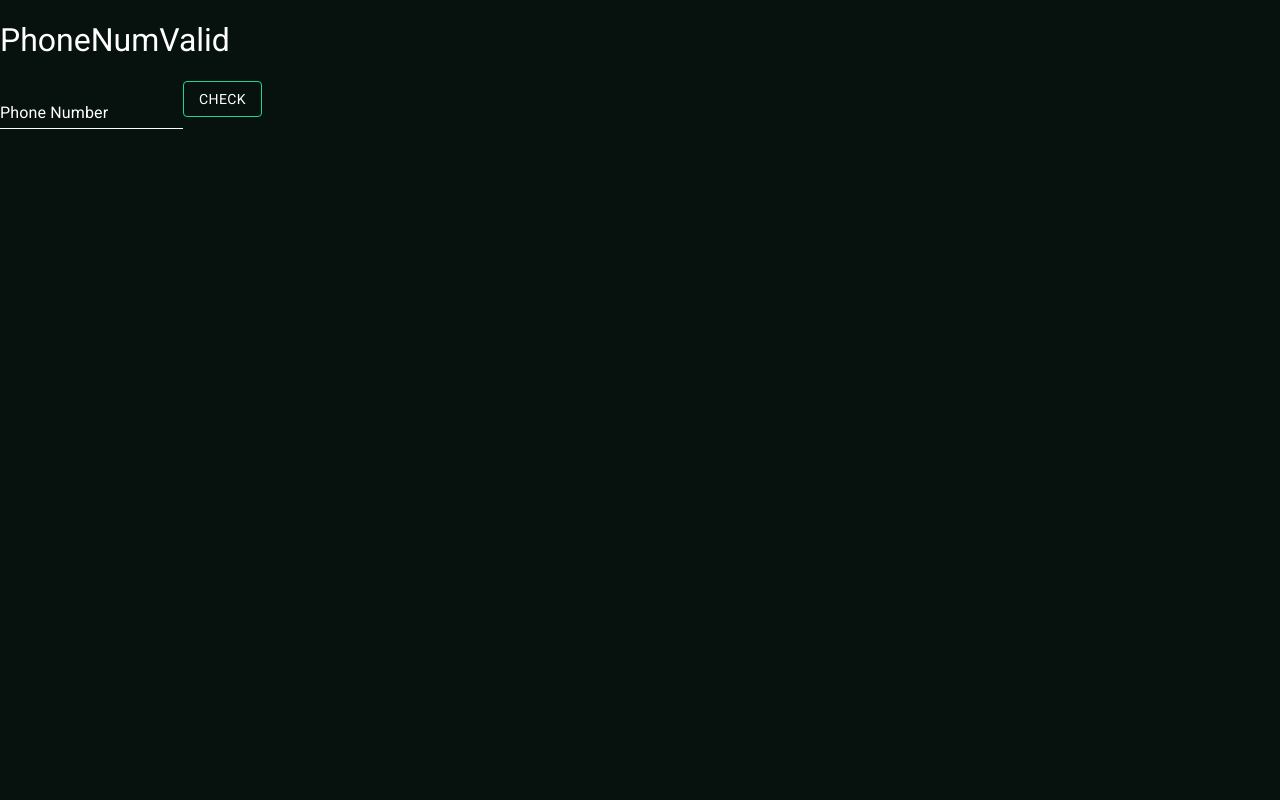
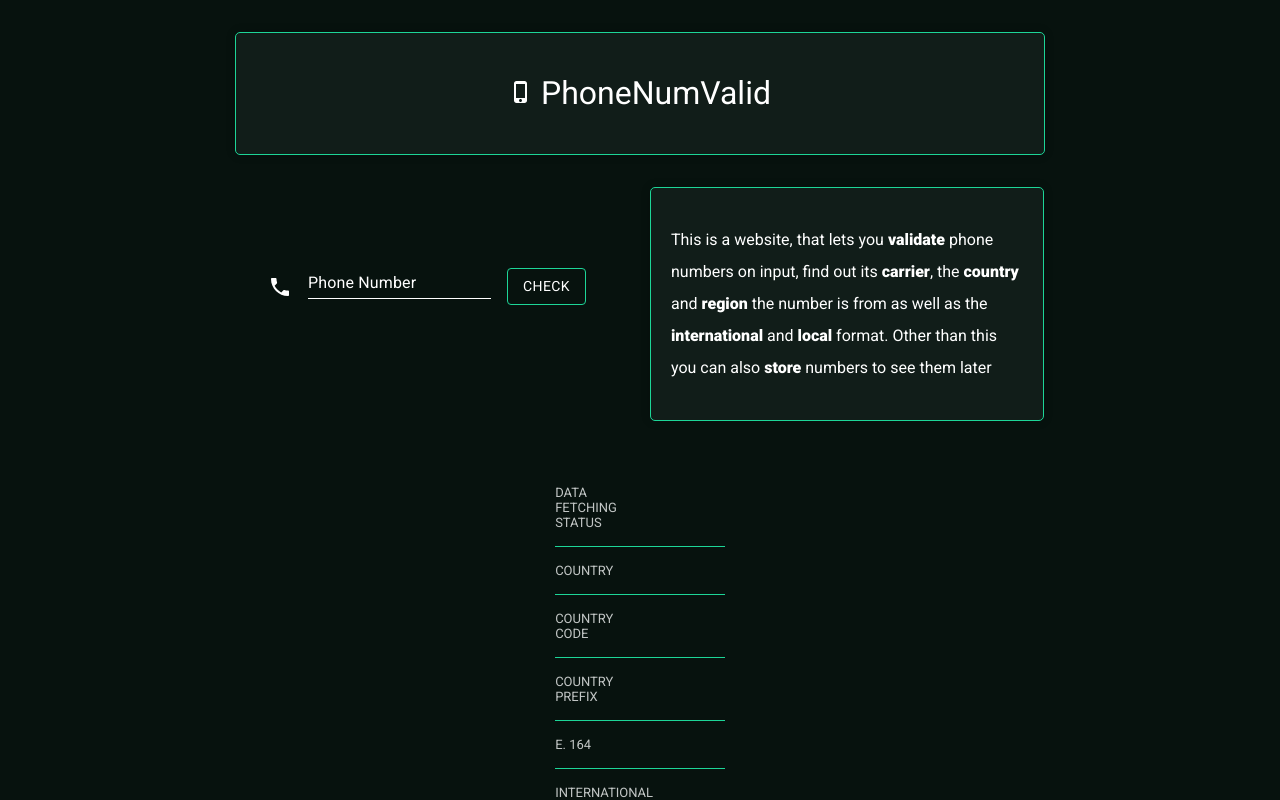
Before and after one commit to 0marKhan/PhoneNumberValidator, a React (Create React App) app: page / in a window 1280 px wide. Shown: the top 800 px of the page. Built offline with nearby package versions, Linux system fonts and the light colour scheme.

Commit message:
added api data and some styling

```diff
--- a/package.json
+++ b/package.json
@@ -5,6 +5,7 @@
   "dependencies": {
     "@emotion/react": "^11.11.1",
     "@emotion/styled": "^11.11.0",
+    "@mui/icons-material": "^5.14.3",
     "@mui/material": "^5.14.5",
     "@testing-library/jest-dom": "^5.17.0",
     "@testing-library/react": "^13.4.0",
--- a/src/App.css
+++ b/src/App.css
@@ -1,4 +1,82 @@
+.card-container {
+  display: flex;
+  justify-content: center;
+}
+
+.middle-data {
+  display: flex;
+  justify-content: center;
+}
+
+form {
+  margin: 4rem 0 0 4rem;
+}
+
+.card,
+.side-card {
+  background-color: #111d19;
+  box-shadow: 0px 0px 10px rgba(0, 0, 0, 0.2);
+  padding: 20px;
+  border-radius: 5px;
+  border: 1px solid #1dd597;
+}
+
+.side-card {
+  width: 22rem;
+  margin-left: 4rem;
+  margin-right: 2rem;
+}
+
+.card {
+  display: flex;
+  justify-content: center;
+  width: 48rem;
+  margin: 2rem;
+}
+
+p {
+  color: #fff;
+  line-height: 2rem;
+}
+
+.important-text {
+  font-weight: 600;
+}
+
 .title {
+  justify-content: center;
   color: #fff;
   font-weight: 500;
 }
+
+.title-text {
+  margin-left: 0.5rem;
+}
+
+.number-data {
+  color: white;
+  display: flex;
+  flex-direction: column;
+  align-items: center;
+  margin: 3rem 0 3rem 0;
+}
+
+.group-data {
+  margin-top: 1rem;
+  display: flex;
+  justify-content: space-between;
+  border-bottom: 1px solid #1dd597;
+  padding-bottom: 1rem;
+}
+
+.data-text {
+  color: #c2c6c5;
+  font-size: small;
+  flex-basis: 50%;
+}
+
+.data-value {
+  flex-grow: 1;
+  text-align: left;
+  padding-left: 1rem;
+}
--- a/src/App.js
+++ b/src/App.js
@@ -1,44 +1,169 @@
+import { useEffect, useState } from "react";
 import "./App.css";
 
-import CustomTextField from "./components/CustomTextField";
+import CustomInput from "./components/CustomInput";
 import SubmitButton from "./components/SubmitButton";
+
+import Backdrop from "@mui/material/Backdrop";
+import CircularProgress from "@mui/material/CircularProgress";
+import LocalPhoneIcon from "@mui/icons-material/LocalPhone";
+import PhoneIphoneIcon from "@mui/icons-material/PhoneIphone";
+
 import axios from "axios";
+
+function App() {
+  const [numberInput, setNumberInput] = useState("");
+  const [phoneNumber, setPhoneNumber] = useState("");
+  const [loading, setLoading] = useState(false);
+  const [numberData, setNumberData] = useState("");
+  const [error, setError] = useState(false);
 
   const options = {
     method: "GET",
-  url: "https://phonenumbervalidatefree.p.rapidapi.com/ts_PhoneNumberValidateTest.jsp",
+    url: "https://veriphone.p.rapidapi.com/verify",
     params: {
-    number: "+59894887799",
-    country: "UY",
+      phone: phoneNumber,
     },
     headers: {
       "X-RapidAPI-Key": "83836b648amsh97b5e8ec6497369p134bb7jsna8e79cb8fed1",
-    "X-RapidAPI-Host": "phonenumbervalidatefree.p.rapidapi.com",
+      "X-RapidAPI-Host": "veriphone.p.rapidapi.com",
     },
   };
 
   const getPhoneNumberValidity = async () => {
     try {
+      setLoading(true); // Set loading to true when the API call starts
       const response = await axios.request(options);
       console.log(response.data);
+      setNumberData(response.data);
     } catch (error) {
-    console.error(error);
+      console.error("Request failed:", error);
+      if (error.response) {
+        console.error("Response data:", error.response.data);
+        console.error("Response status:", error.response.status);
+      }
+      setError(true);
+    } finally {
+      setLoading(false); // Set loading to false when the API call is done
     }
   };
 
-function App() {
+  const setNumberInputHandler = (event) => {
+    setNumberInput(event.target.value);
+  };
+
+  useEffect(() => {
+    if (phoneNumber.trim() !== "") {
+      getPhoneNumberValidity();
+    }
+  }, [phoneNumber]);
+
+  const submitHandler = () => {
+    const inputPhoneNumber = numberInput.trim();
+
+    // Check the pattern here
+    const pattern = /^(\+\d+|\d+)$/; // Allow a plus sign followed by digits or just digits
+    if (pattern.test(inputPhoneNumber) || inputPhoneNumber === "") {
+      setPhoneNumber(inputPhoneNumber); // Set phoneNumber
+      setNumberInput(""); // Clear the input box
+      setError(false); // Reset error state
+    } else {
+      setError(true);
+    }
+  };
+
   return (
     <div>
-      <h1 className="title">PhoneNumValid</h1>
-      <div>
-        <CustomTextField
+      <div className="card-container">
+        <div className="card">
+          <h1 className="title">
+            <PhoneIphoneIcon style={{ color: "white" }} />
+            <span className="title-text">PhoneNumValid</span>
+          </h1>
+        </div>
+      </div>
+      <div className="middle-data">
+        <form>
+          <LocalPhoneIcon style={{ color: "white", marginTop: "1.5rem" }} />
+          <CustomInput
             id="standard-basic"
             label="Phone Number"
             variant="standard"
+            onChange={setNumberInputHandler}
+            value={numberInput}
+            error={error} // Use the error state
+            helperText={error ? "Invalid phone number format" : ""}
+            style={{ margin: "0rem 1rem 0rem 1rem" }}
           />
-        <SubmitButton variant="outlined" onClick={getPhoneNumberValidity}>
+
+          <SubmitButton
+            variant="outlined"
+            onClick={submitHandler}
+            style={{ margin: "0 0 1rem 0" }}
+          >
             Check
           </SubmitButton>
+          {/* Conditionally render the Backdrop and CircularProgress */}
+          {loading && (
+            <Backdrop
+              sx={{ color: "#fff", zIndex: (theme) => theme.zIndex.drawer + 1 }}
+              open={loading}
+            >
+              <CircularProgress color="inherit" />
+            </Backdrop>
+          )}
+        </form>
+        <div className="side-card">
+          <p>
+            This is a website, that lets you{" "}
+            <span className="important-text">validate</span> phone numbers on
+            input, find out its <span className="important-text">carrier</span>,
+            the <span className="important-text">country</span> and{" "}
+            <span className="important-text">region</span> the number is from as
+            well as the <span className="important-text">international</span>{" "}
+            and <span className="important-text">local</span> format. Other than
+            this you can also <span className="important-text">store</span>{" "}
+            numbers to see them later
+          </p>
+        </div>
+      </div>
+      <div className="number-data">
+        <div>
+          <div className="group-data">
+            <span className="data-text">DATA FETCHING STATUS</span>
+            <span className="data-value">{numberData.status}</span>
+          </div>
+          <div className="group-data">
+            <span className="data-text">COUNTRY </span>
+            <span className="data-value">{numberData.country}</span>
+          </div>
+          <div className="group-data">
+            <span className="data-text">COUNTRY CODE</span>{" "}
+            <span className="data-value">{numberData.country_code}</span>
+          </div>
+          <div className="group-data">
+            <span className="data-text">COUNTRY PREFIX</span>
+            <span className="data-value">{numberData.country_prefix}</span>
+          </div>
+          <div className="group-data">
+            <span className="data-text">E. 164</span>{" "}
+            <span className="data-value">{numberData.e164}</span>
+          </div>
+          <div className="group-data">
+            <span className="data-text">INTERNATIONAL NUMBER</span>{" "}
+            <span className="data-value">
+              {numberData.international_number}
+            </span>
+          </div>
+          <div className="group-data">
+            <span className="data-text">LOCAL NUMBER</span>{" "}
+            <span className="data-value">{numberData.local_number}</span>
+          </div>
+          <div className="group-data">
+            <span className="data-text">PHONE TYPE</span>{" "}
+            <span className="data-value">{numberData.phone_type}</span>
+          </div>
+        </div>
       </div>
     </div>
   );
--- a/src/components/CustomTextField.js
+++ b/src/components/CustomInput.js
@@ -1,9 +1,7 @@
-import TextField from "@mui/material/TextField";
+import Input from "@mui/material/TextField";
 import { styled } from "@mui/material/styles";
 
-const CustomTextField = styled(TextField)({
-  borderColor: "#1dd597",
-
+const CustomInput = styled(Input)(({ theme }) => ({
   "& label.Mui-focused": {
     color: "#fff",
   },
@@ -13,12 +11,15 @@ const CustomTextField = styled(TextField)({
   "& .MuiInput-underline:before": {
     borderBottomColor: "#fff",
   },
-  "& .MuiInput-underline:hover:before": {
+  "& .MuiInput-underline:hover:not(.Mui-disabled):before": {
     borderBottomColor: "#fff",
   },
   "& .MuiInput-underline:after": {
     borderBottomColor: "#1dd597",
   },
-});
+  "& .MuiInputBase-input": {
+    color: "#fff",
+  },
+}));
 
-export default CustomTextField;
+export default CustomInput;
```
Also changed, not shown: 1 other file (tests, documents, lock files or other folders). Lines whose indentation alone changed are shown as unchanged.
